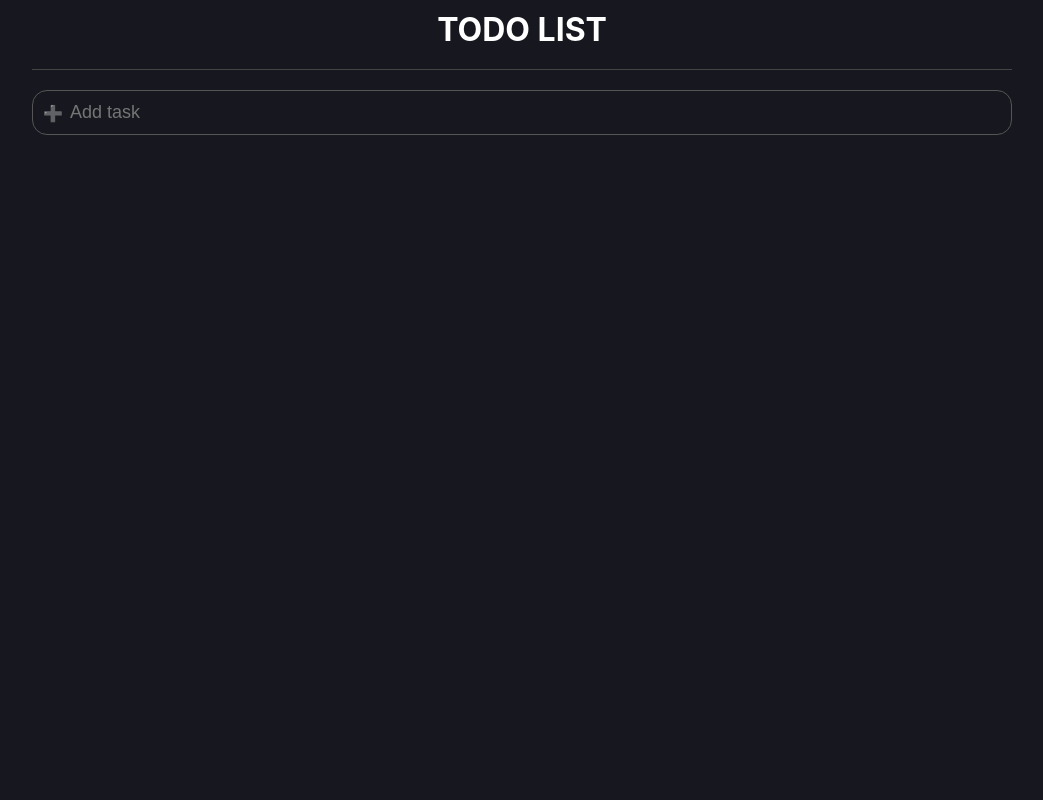
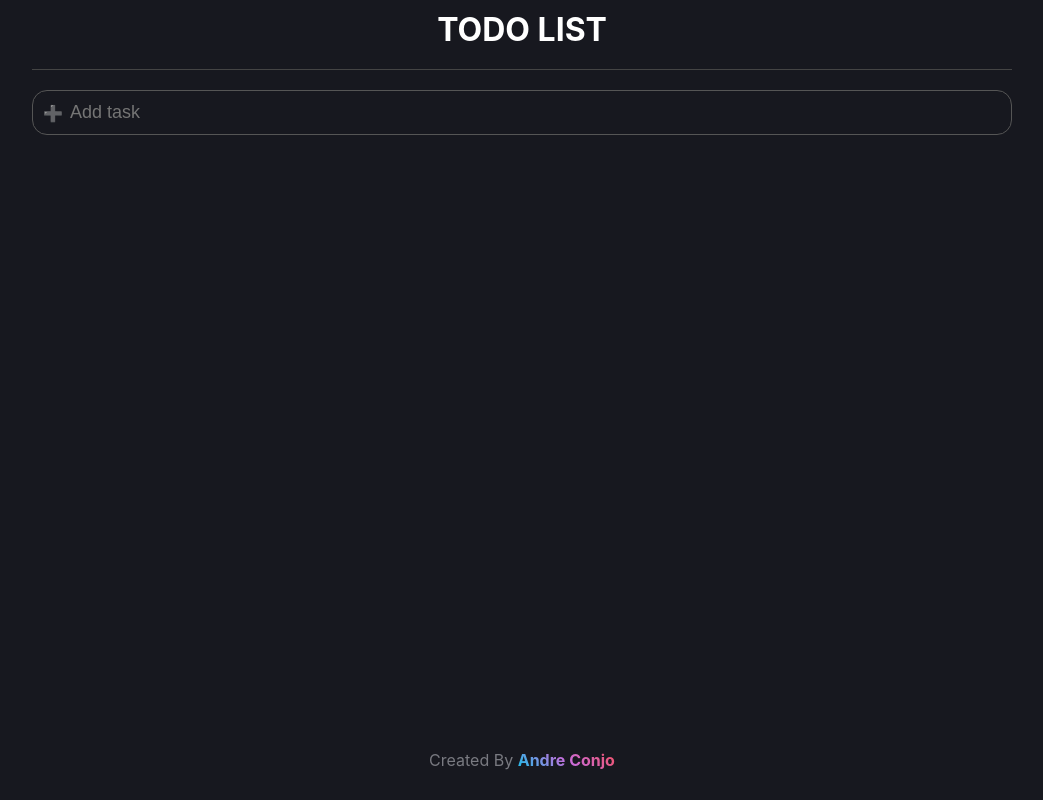
Before and after one commit to andreconjo/lista-de-tarefas, a React (Create React App) app: page / in a window 1280 px wide. Shown: the whole page, without its empty margins (118-1161 px from the left). Built offline with nearby package versions, Linux system fonts and the light colour scheme.

Commit message:
Add footer

```diff
--- a/src/App.styles.ts
+++ b/src/App.styles.ts
@@ -4,6 +4,7 @@ export const  Container = styled.div`
     background-color: #17181F;
     color: #797A81;
     min-height: 100vh;
+    position: relative;
 `
 
 export const Area = styled.div`
--- a/src/App.tsx
+++ b/src/App.tsx
@@ -3,6 +3,7 @@ import {useState} from "react";
 import {Item} from "./types/Item";
 import {ListItem} from "./components/ListItem";
 import {AddArea} from "./components/AddArea";
+import {Footer} from "./components/Footer";
 
 const App = () => {
 
@@ -40,6 +41,7 @@ const App = () => {
                     <ListItem key={index} item={item} onChange={handleCheckItem}/>
                 )).reverse()}
             </C.Area>
+            <Footer/>
         </C.Container>
     );
 }
--- /dev/null
+++ b/src/components/Footer/index.tsx
@@ -0,0 +1,11 @@
+import * as C from './style'
+
+export const Footer = () => {
+    return (
+        <C.Footer>
+            Created By <a href={'https://andreconjo.com'}
+                          target={'_blank'}
+                          rel="noreferrer">Andre Conjo</a>
+        </C.Footer>
+    )
+}
--- /dev/null
+++ b/src/components/Footer/style.ts
@@ -0,0 +1,22 @@
+import styled from "styled-components";
+
+export const Footer = styled.footer`
+  bottom: 20px;
+  position: absolute;
+  left: 50%;
+  transform: translate(-50%, -50%);
+
+  a {
+    text-decoration: none;
+    background-image: linear-gradient(45deg, #17c0e9, #c96ddd, #f45162);
+    -webkit-background-clip: text;
+    -webkit-text-fill-color: transparent;
+    font-weight: bold;
+    cursor: pointer;
+    transition: 1s ease-in-out;
+
+    &:hover {
+     background-position: 281.94px;
+    }
+  }
+`
```
